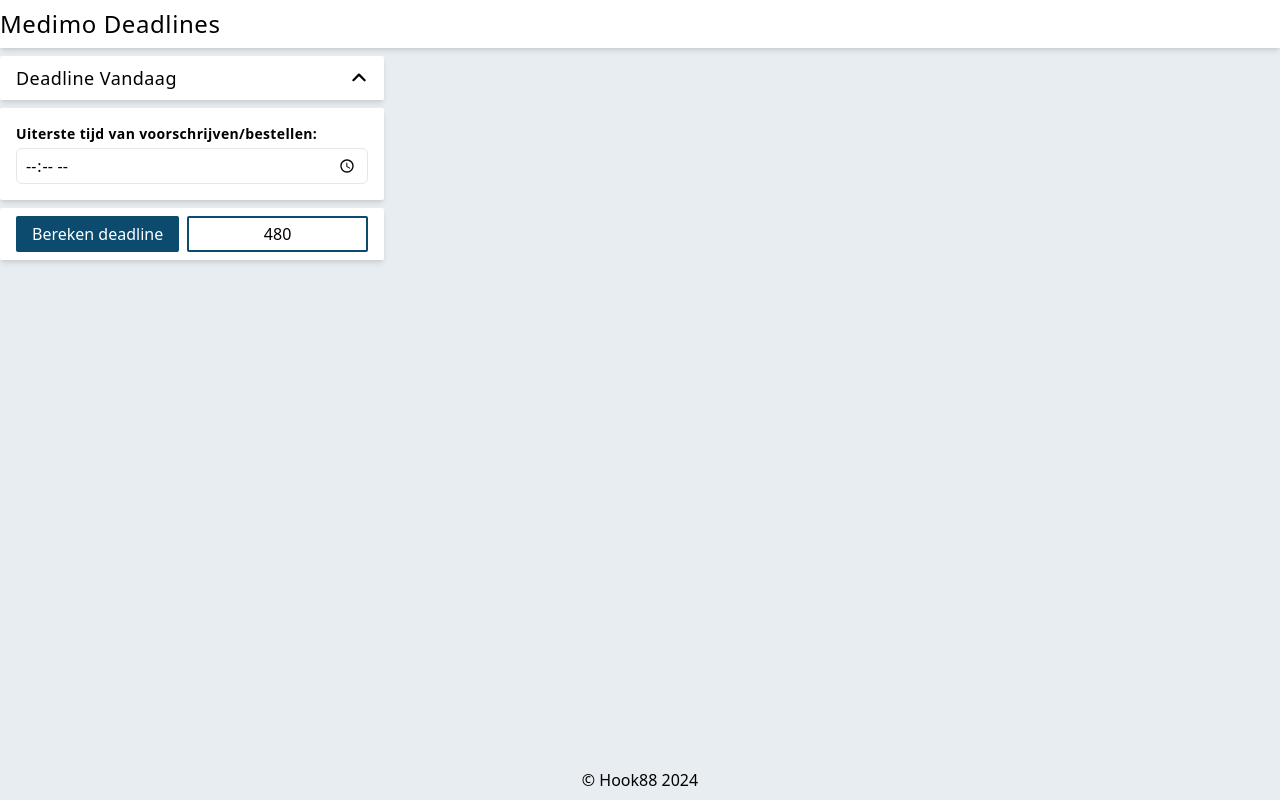
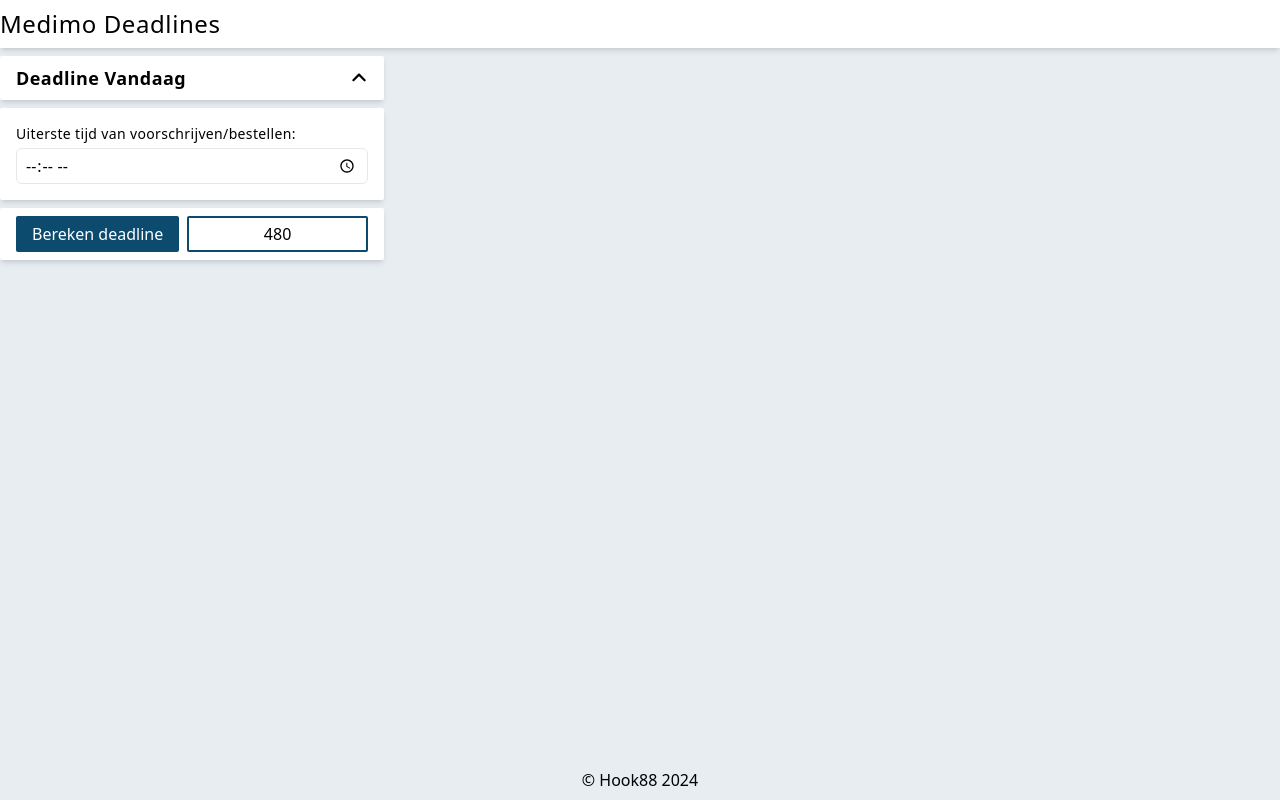
Before and after one commit to Hook-88/medimo-deadlines-ts, a React (Vite) app: page / in a window 1280 px wide. Built offline with nearby package versions, Linux system fonts and the light colour scheme.

Commit message:
refactor code

```diff
--- a/src/App.tsx
+++ b/src/App.tsx
@@ -12,17 +12,21 @@
         <div className="mt-2 flex-grow">
             <main className="max-w-7xl mx-auto">
                 <Card className="flex flex-col gap-2 max-w-sm">
-                    <Card.Header className="py-2 px-4 bg-white shadow-md rounded-sm flex justify-between text-lg tracking-wide">
+                    <Card.Header
+                        className="
+                            py-2 px-4 bg-white shadow-md rounded-sm
+                            flex justify-between text-lg tracking-wide
+                            font-semibold items-center cursor-pointer
+                            "
+                    >
                         <h2>Deadline Vandaag</h2>
-                        <button className="pl-2">
-                            <FaAngleUp />
-                        </button>
+                        <FaAngleUp />
                     </Card.Header>
                     <Card.Body className="p-4 bg-white shadow-md rounded-sm">
                         <form className="flex flex-col gap-1">
                             <label
                                 htmlFor="deadline_today_time"
-                                className="text-sm tracking-wide font-semibold"
+                                className="text-sm tracking-wide"
                             >
                                 Uiterste tijd van voorschrijven/bestellen:
                             </label>
```
